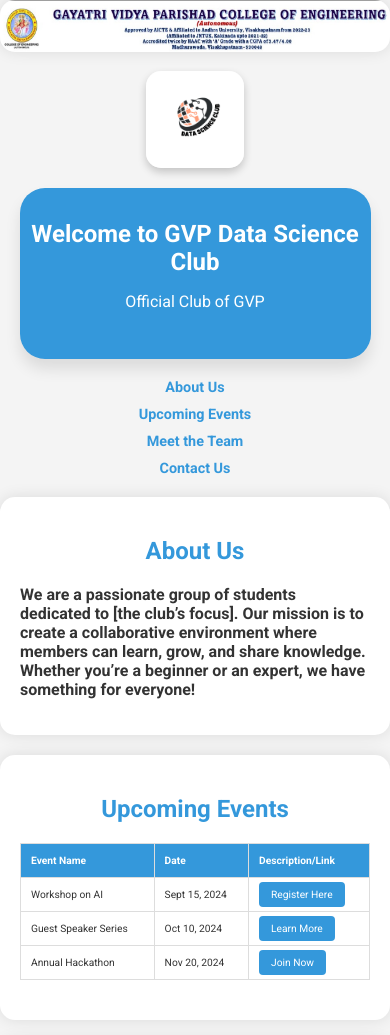
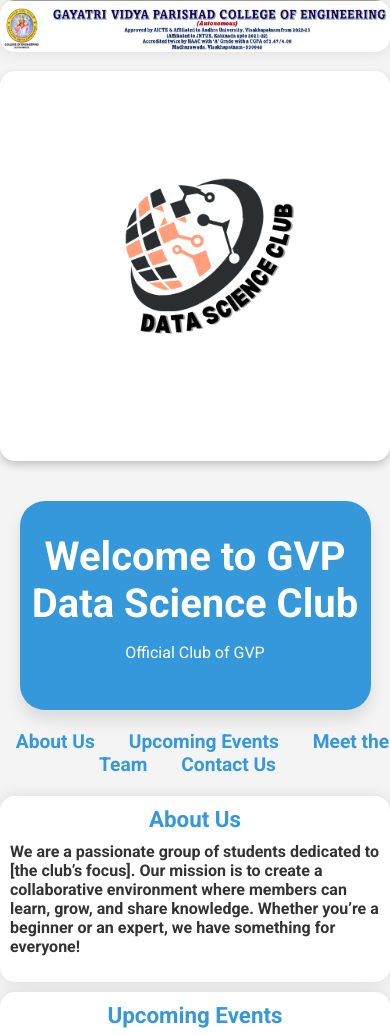
Before and after one commit to Nikhil8367/Club, a plain HTML site: page index.html in a window 390 px wide. Shown: the top 1035 px of the page. Drawn offline with Linux system fonts and the light colour scheme.

Commit message:
Update index.html

```diff
--- a/index.html
+++ b/index.html
@@ -145,44 +145,84 @@
             box-shadow: 0 0 15px rgba(0, 0, 0, 0.1);
         }
 
+/* General Section Styling */
+section {
+    margin: 20px 0; /* Space between sections */
+    padding: 20px;  /* Padding inside sections */
+    display: flex;
+    flex-direction: column;
+    align-items: center; /* Center-aligns content horizontally */
+}
+
+/* Section Titles */
+section h2 {
+    font-size: 1.8em;
+    color: #3498db;
+    text-align: center;
+    margin: 0; /* Remove default margin for titles */
+}
+
+/* Ensure content is below the title */
+section p, table {
+    margin-top: 10px; /* Space between title and content */
+}
+
 /* Media Queries for Mobile Devices */
 @media (max-width: 768px) {
-            nav a {
-                display: block;
-                margin: 10px 0;
-                font-size: 1em;
+    section {
+        margin: 15px 0; /* Adjust margin for medium-sized screens */
+        padding: 15px;  /* Adjust padding for better fit */
     }
 
-            header h1 {
-                font-size: 2em;
+    section h2 {
+        font-size: 1.6em; /* Adjust font size for section titles */
+    }
+
+    section p, table {
+        margin-top: 10px; /* Ensure space below the title */
     }
 
     .container img {
-                width: 25%;
+        width: 100%; /* Ensure images fit well */
+        margin-bottom: 20px; /* Added space below images */
     }
 
-            table, th, td {
-                font-size: 0.9em;
+    table {
+        font-size: 0.9em; /* Adjusted font size for better readability */
     }
 
-            .titleimg img {
-                width: 100%;
+    th, td {
+        padding: 8px; /* Reduced padding for smaller screens */
     }
 }
 
 @media (max-width: 480px) {
-            header h1 {
-                font-size: 1.5em;
+    section {
+        margin: 10px 0; /* Further reduced margin for small screens */
+        padding: 10px;  /* Further adjusted padding */
     }
 
-            nav a {
-                font-size: 0.9em;
+    section h2 {
+        font-size: 1.4em; /* Further adjust font size for small screens */
     }
 
-            table, th, td {
-                font-size: 0.8em;
+    section p, table {
+        margin-top: 10px; /* Ensure consistent spacing */
+    }
+
+    table {
+        font-size: 0.8em; /* Further reduced font size */
+    }
+
+    th, td {
+        padding: 6px; /* Further reduced padding */
+    }
+
+    .container img {
+        width: 100%; /* Ensure images fit well */
     }
 }
+
     </style>
     </head>
 
```
Lines whose indentation alone changed are shown as unchanged.
